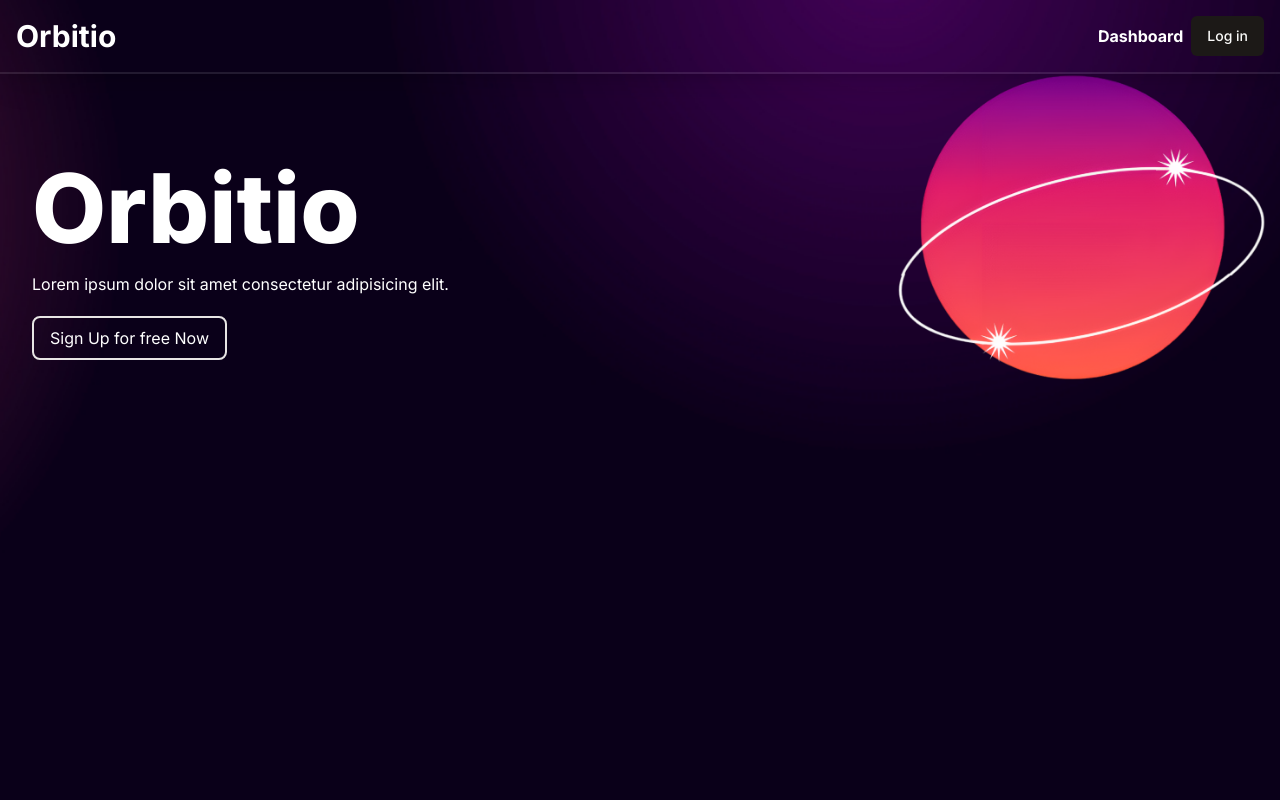
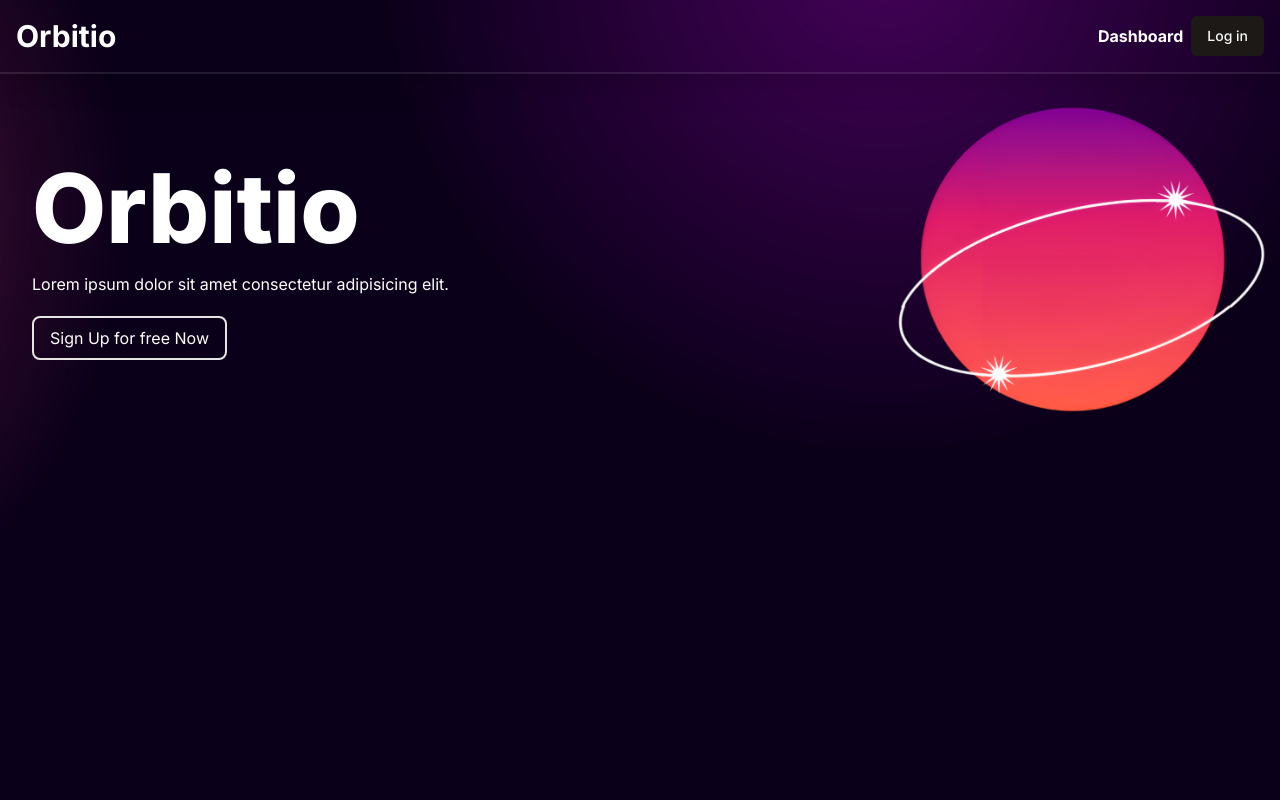
Before and after one commit to afnansiddiqui/ai-saas, a Next.js app: page / in a window 1280 px wide. Shown: the top 800 px of the page. Built offline with nearby package versions, Linux system fonts and the light colour scheme; a web font is replaced by a local one.

Commit message:
image direction

```diff
--- a/src/app/(landing)/page.tsx
+++ b/src/app/(landing)/page.tsx
@@ -54,7 +54,7 @@ const LandingPage = () => {
                         </button>
                     </Link>
                 </div>
-                <div className='sm:py-16 py-8 sm:ml-auto'>
+                <div className='sm:py-16 py-8 sm:ml-auto sm:mt-8'>
                     <div className="sm:text-left">
                         <Image
                             src={anda}
```
